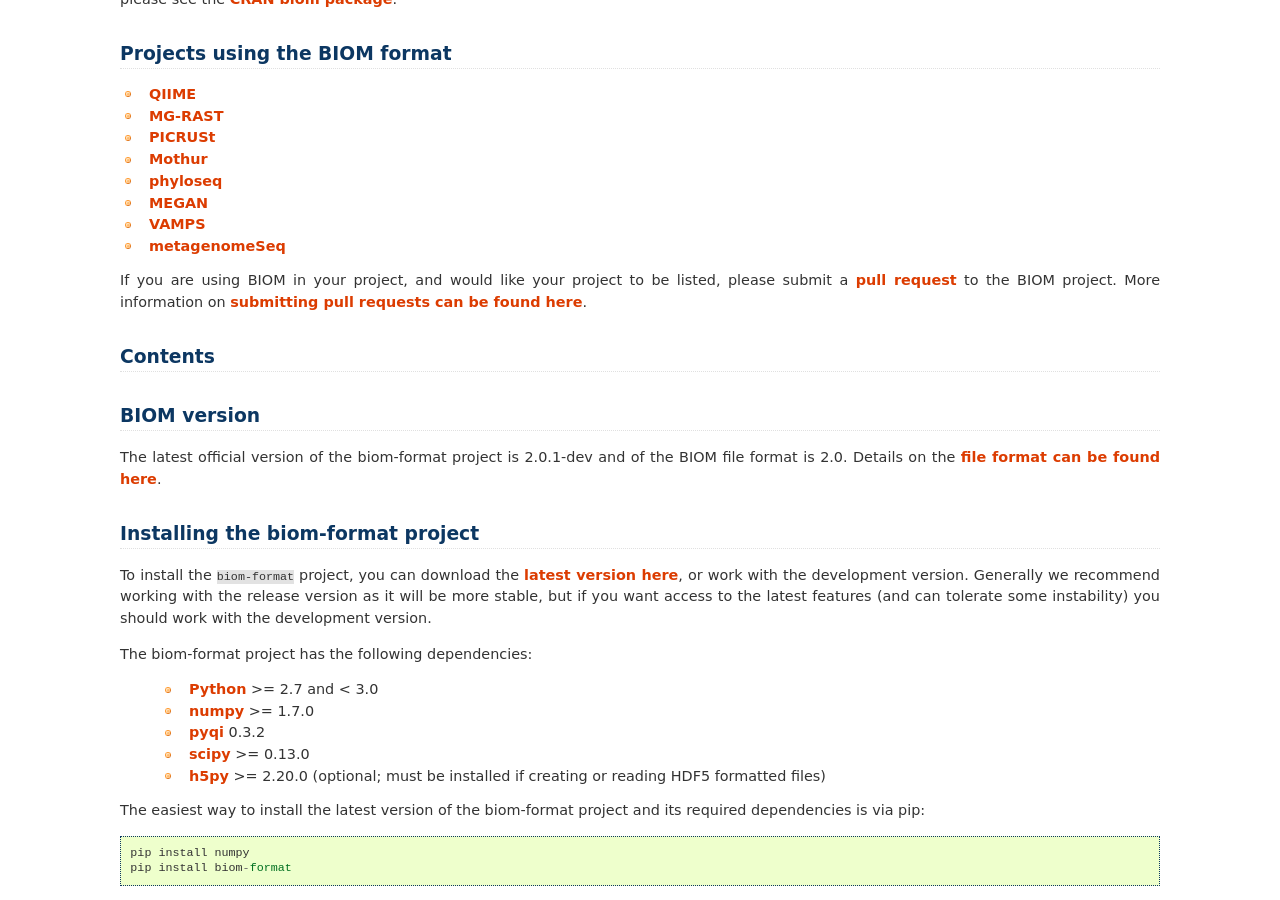
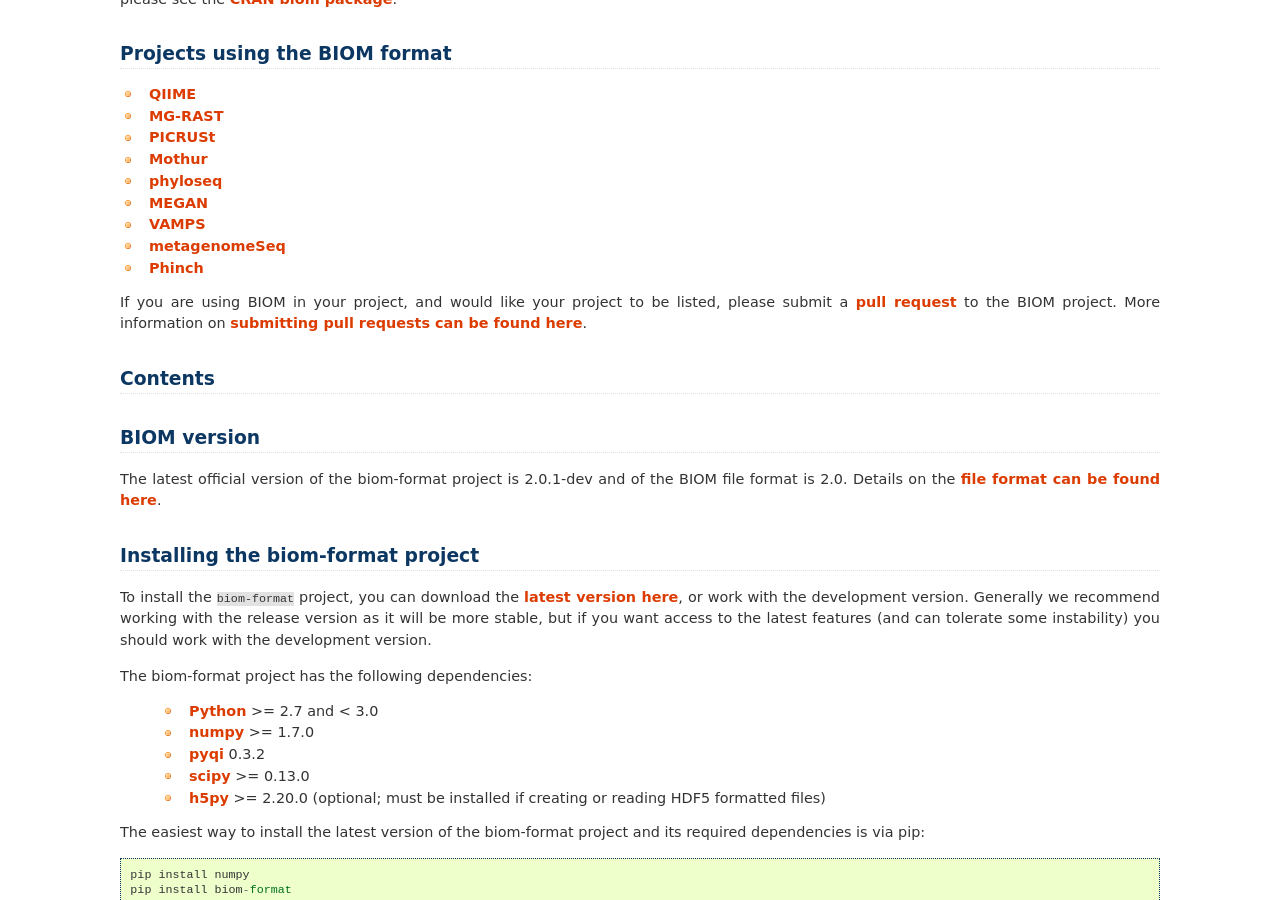
Before and after one commit to biocore/biom-format, a Sphinx documentation site: the page built from doc/index.rst, in a window 1280 px wide and 900 px high, scrolled down 699 px. Built offline with Sphinx 7.4.7, drawn with Linux system fonts in a browser that asks for light colours; formulas are drawn with MathJax 3; pages that are not in the unit, such as notebooks, are missing from menus.

Commit message:
DOC: added Phinch as a project using biom

```diff
--- a/doc/index.rst
+++ b/doc/index.rst
@@ -24,6 +24,7 @@
 * `MEGAN <http://ab.inf.uni-tuebingen.de/software/megan5/>`_
 * `VAMPS <http://vamps.mbl.edu/>`_
 * `metagenomeSeq <http://www.bioconductor.org/packages/release/bioc/html/metagenomeSeq.html>`_
+* `Phinch <http://phinch.org>`_
 
 If you are using BIOM in your project, and would like your project to be listed, please submit a `pull request <https://github.com/biocore/biom-format/pulls>`_ to the BIOM project. More information on `submitting pull requests can be found here <https://help.github.com/articles/using-pull-requests>`_.
 
```
